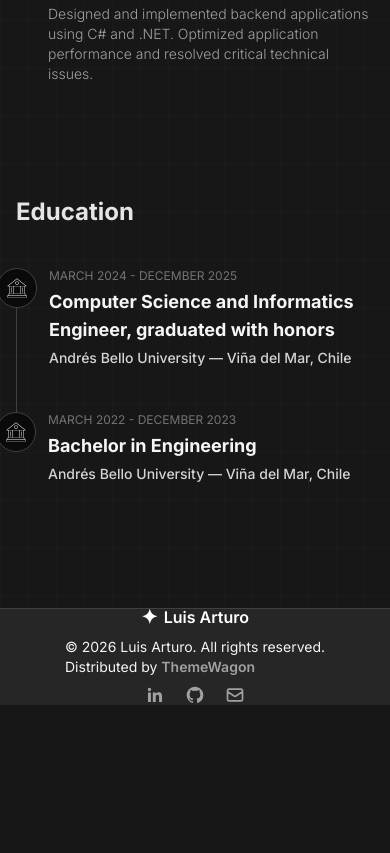
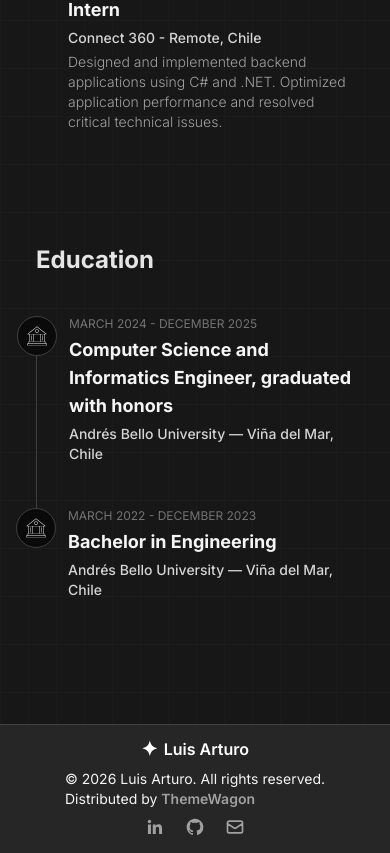
Before and after one commit to S3L1M26/portfolio-v2, a Next.js app: page /about in a window 390 px wide. Shown: the part 1612-2465 px from the top of the page. Before the commit the page ends 2317 px from the top, so only its background shows below. Built offline with nearby package versions, Linux system fonts and the light colour scheme.

Commit message:
adjusted the layout and borders for the footer and education/experience section in mobile screens

```diff
--- a/src/components/AboutContent.tsx
+++ b/src/components/AboutContent.tsx
@@ -71,7 +71,7 @@ export default function AboutContent() {
         </div>
       </div>
 
-      <div className="mt-16 flex flex-col gap-10 md:mt-20 md:flex-row md:gap-12">
+      <div className="mx-auto mt-16 flex w-full max-w-md flex-col gap-10 px-5 md:mt-20 md:max-w-none md:flex-row md:gap-12 md:px-0">
 
         {/* Experience Section */}
         <div className="flex-1">
--- a/src/components/Footer.tsx
+++ b/src/components/Footer.tsx
@@ -8,7 +8,7 @@ export default function Footer() {
   const { language } = useLanguage();
   return (
     <section className="relative z-20 mt-auto text-gray-700 bg-white border-t dark:bg-neutral-800 border-neutral-200 dark:border-neutral-700 pointer-events-auto">
-      <div className="container flex flex-col items-center justify-center min-h-10 mx-auto px-7 max-w-7xl sm:flex-row sm:min-h-12.5">
+      <div className="container mx-auto flex min-h-10 max-w-7xl flex-col items-center justify-center px-7 py-4 sm:min-h-12.5 sm:flex-row sm:py-3">
         <Link href="/" className="h-5 text-base group relative z-30 flex items-center space-x-1.5 text-black dark:text-white font-semibold">
           <span className="text-xl -translate-y-0.5 group-hover:-rotate-12 group-hover:scale-[1.2] ease-in-out duration-300">✦</span>
           <span className="-translate-y-0.5">{globalConfig.site.author}</span>
```
